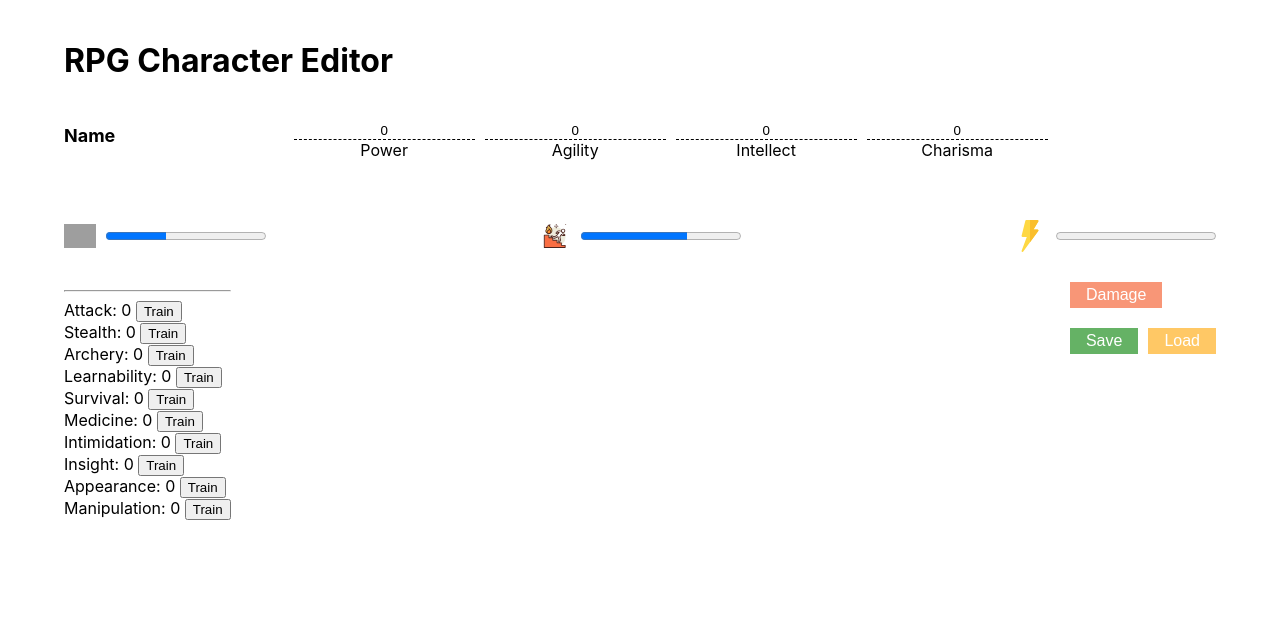
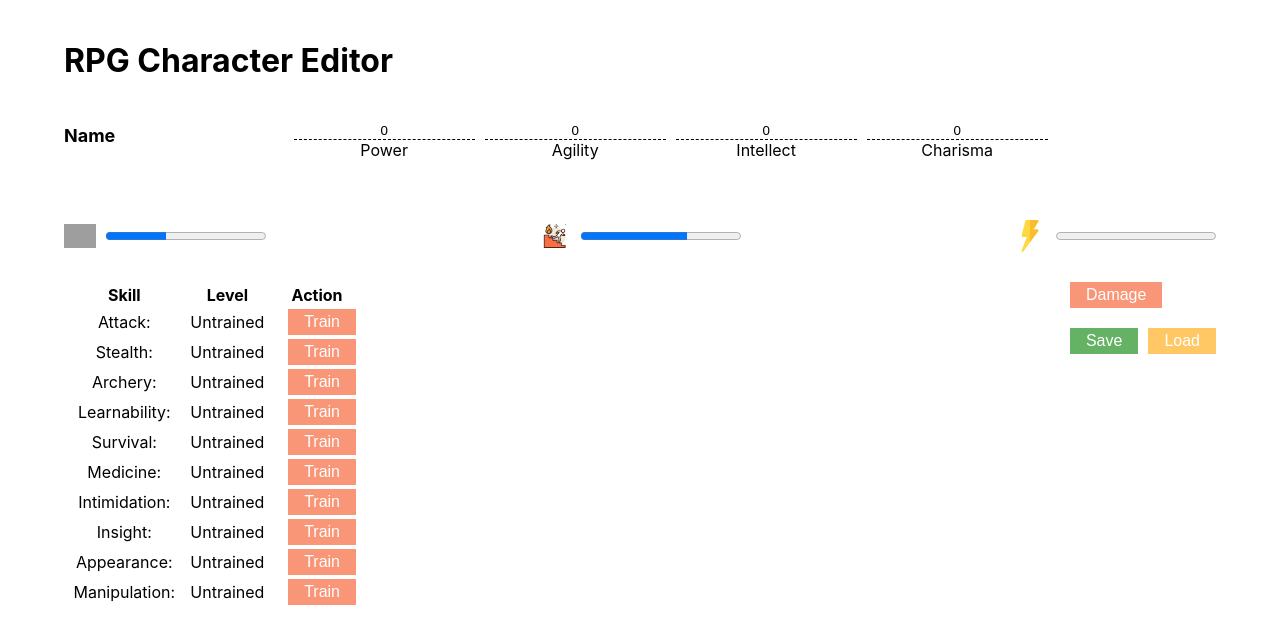
Before and after one commit to ryabykhms/rpg-character-editor, a React (Create React App) app: page / in a window 1280 px wide. Shown: the top 644 px of the page. Built offline with nearby package versions, Linux system fonts and the light colour scheme; grey boxes are pictures that could not be loaded.

Commit message:
feat: add styles for skills component and change its to table view

```diff
--- /dev/null
+++ b/src/components/skills/Skills.css
@@ -0,0 +1,16 @@
+.skills {
+  overflow-x: auto;
+}
+
+.skills__table {
+  min-width: 300px;
+  width: 100%;
+  text-align: center;
+  margin-bottom: 30px;
+}
+
+@media (max-width: 500px) {
+  .skills {
+    margin: 0 auto;
+  }
+}
--- a/src/components/skills/Skills.tsx
+++ b/src/components/skills/Skills.tsx
@@ -1,6 +1,8 @@
 import { useDispatch, useSelector } from 'react-redux';
+import { Levels } from '../../constants';
 import { setSkill } from '../../store';
 import { IAppState, IBaseParamsState } from '../../types';
+import './Skills.css';
 
 const Skills = (props: IBaseParamsState) => {
   const dispatch = useDispatch();
@@ -16,25 +18,40 @@ const Skills = (props: IBaseParamsState) => {
     }
   };
 
-  const skillsList = Object.keys(skills).map((skill, id) => (
-    <div key={id}>
-      <span>{skill[0].toUpperCase() + skill.slice(1)}: </span>
-      <span>{skills[skill].value} </span>
+  const skillsList = Object.keys(skills).map((skill, id) => {
+    const name = skill[0].toUpperCase() + skill.slice(1);
+    const levelNumber: keyof typeof Levels = skills[skill].value;
+    const level = Levels[levelNumber];
+    return (
+      <tr key={id}>
+        <td>{name}: </td>
+        <td>{level} </td>
+        <td>
           <button
+            className="button"
             onClick={() => {
               onTrain(skill);
             }}
           >
             Train
           </button>
-    </div>
-  ));
+        </td>
+      </tr>
+    );
+  });
 
   return (
-    <div>
-      <hr />
-
-      {skillsList}
+    <div className="skills">
+      <table className="skills__table">
+        <thead>
+          <tr>
+            <th>Skill</th>
+            <th>Level</th>
+            <th>Action</th>
+          </tr>
+        </thead>
+        <tbody>{skillsList}</tbody>
+      </table>
     </div>
   );
 };
```
Lines whose indentation alone changed are shown as unchanged.
